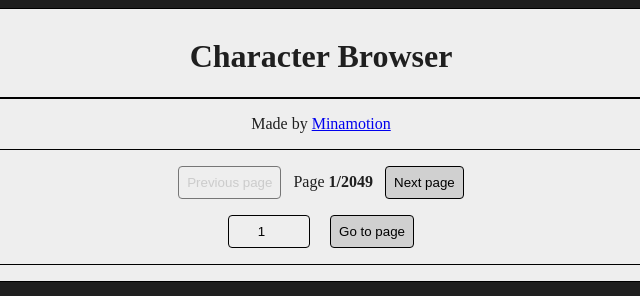
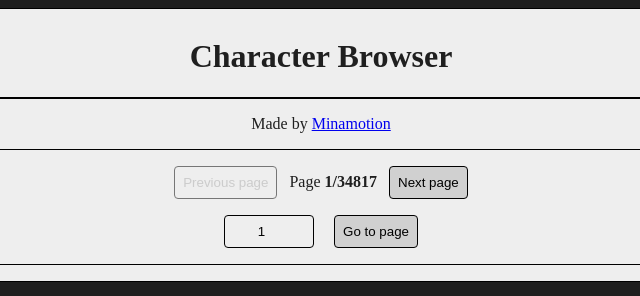
Before and after one commit to Minamotion/character-browser, a plain HTML site: page index.html in a window 1280 px wide. Shown: the top 296 px of the page, 319-959 px from the left. Drawn offline with Linux system fonts and the light colour scheme.

Commit message:
Switched from using "String.fromCharCode" to "String.fromCodePoint"

```diff
--- a/exposed.js
+++ b/exposed.js
@@ -13,7 +13,7 @@ async function copy(text) {
  * @returns {Generator<number>} A character code inside `.next().value`
  */
 function* allCharacters(first = 0) {
-	for (let i = (first > 0) ? first : 1; i <= 65535; i++) {
+	for (let i = (first > 0) ? first : 1; i <= 1114111; i++) {
 		yield i
 	}
 }
--- a/index.html
+++ b/index.html
@@ -24,7 +24,9 @@
 				</div>
 			</div>
 			<div id="browser" class="basic grid">
-				Can you see me?
+				<noscript>
+					Nothing works :D
+				</noscript>
 			</div>
 		</div>
 	</body>
--- a/main.js
+++ b/main.js
@@ -14,9 +14,9 @@ document.addEventListener("DOMContentLoaded", () => {
 	const pageSize = (params.has("items") && isParseableInt(params.get("items")) && Number.parseInt(params.get("items")) >= 2) ? Number.parseInt(params.get("items") -1) : 32
 
 	/**
-	 * How many pages can fit an entire set of characters? *(65535 to be exact)*
+	 * How many pages can fit an entire set of characters? *(1114111 to be exact)*
 	 */
-	const maxPageNum = Math.round(65535 / pageSize)
+	const maxPageNum = Math.round(1114111 / pageSize)
 
 	/**
 	 * Keeps track of the current page
@@ -50,7 +50,7 @@ document.addEventListener("DOMContentLoaded", () => {
 			const code = gen.next().value
 			if (typeof code !== "undefined") {
 				const hexCode = padString(code.toString(16).toUpperCase(), 4)
-				contents.push(`<div class="basic centered shell${location.hash===`#0x${hexCode}`?" highlighted":""}" id="0x${hexCode}"><p><code>0x${hexCode}</code></p><button class="basic character" onclick="this.disabled = true; copy(String.fromCharCode(${code})).then(()=>{this.disabled = false})">${String.fromCharCode(code)}</button></div>`)
+				contents.push(`<div class="basic centered shell${location.hash===`#0x${hexCode}`?" highlighted":""}" id="0x${hexCode}"><p><code>0x${hexCode}</code></p><button class="basic character" onclick="this.disabled = true; copy(String.fromCodePoint(${code})).then(()=>{this.disabled = false})">${String.fromCodePoint(code)}</button></div>`)
 			}
 		}
 		if (contents.length == 0) {
```
